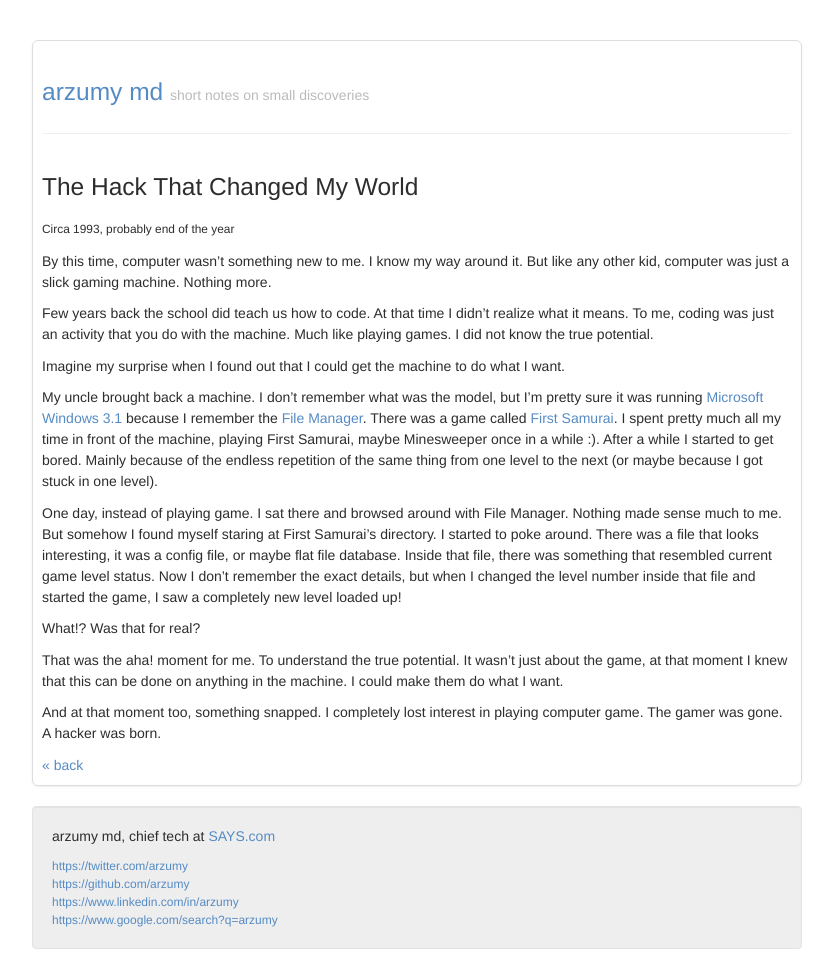
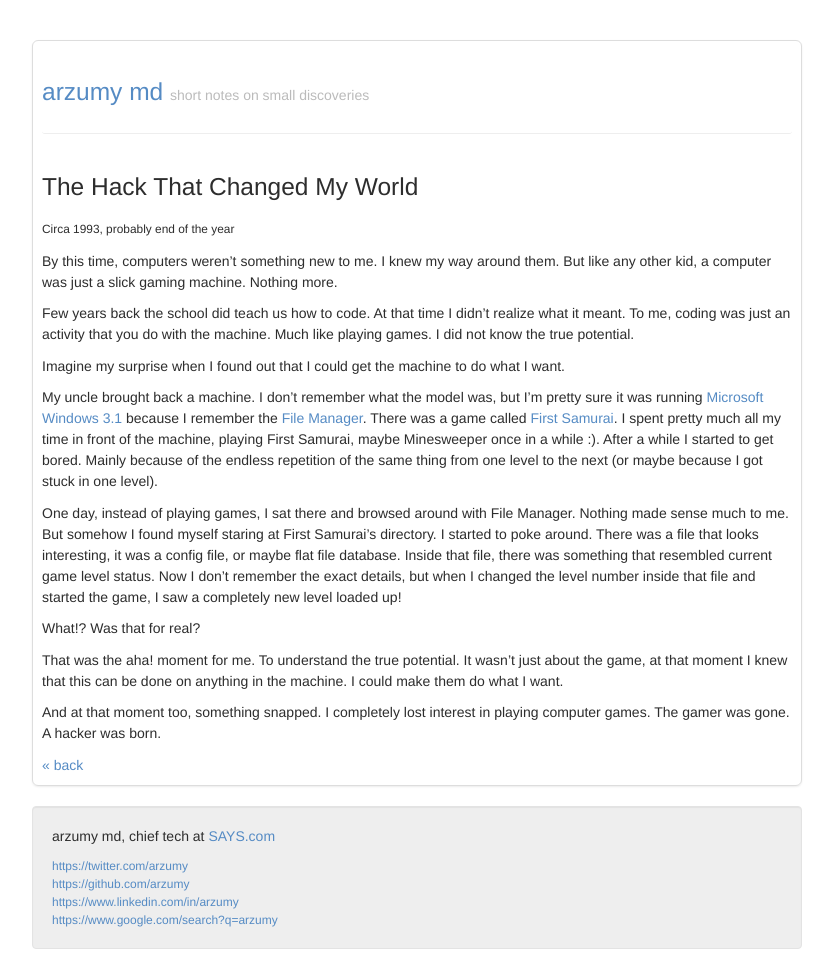
Before and after one commit to arzumy/arzumy.github.com, a Jekyll site: the page built from _posts/1993-01-01-the-hack-that-changed-my-world.md, in a window 1280 px wide. Shown: the whole page, without its empty margins (223-1056 px from the left). Built offline with Jekyll 4.4.1, drawn with Linux system fonts in a browser that asks for light colours; some web fonts are replaced.

Commit message:
Update _posts/1993-01-01-the-hack-that-changed-my-world.md
Minor edits. Grammar.

```diff
--- a/_posts/1993-01-01-the-hack-that-changed-my-world.md
+++ b/_posts/1993-01-01-the-hack-that-changed-my-world.md
@@ -5,18 +5,18 @@ tags : [hacker, memoir, microsoft]
 ---
 <p><small>Circa 1993, probably end of the year</small></p>
 
-By this time, computer wasn't something new to me. I know my way around it. But like any other kid, computer was just a slick gaming machine. Nothing more.
+By this time, computers weren't something new to me. I knew my way around them. But like any other kid, a computer was just a slick gaming machine. Nothing more.
 
-Few years back the school did teach us how to code. At that time I didn't realize what it means. To me, coding was just an activity that you do with the machine. Much like playing games. I did not know the true potential.
+Few years back the school did teach us how to code. At that time I didn't realize what it meant. To me, coding was just an activity that you do with the machine. Much like playing games. I did not know the true potential.
 
 Imagine my surprise when I found out that I could get the machine to do what I want.
 
-My uncle brought back a machine. I don't remember what was the model, but I'm pretty sure it was running [Microsoft Windows 3.1](http://en.wikipedia.org/wiki/Windows_3.1x) because I remember the [File Manager](http://en.wikipedia.org/wiki/File_Manager_%28Windows%29). There was a game called [First Samurai](http://en.wikipedia.org/wiki/First_Samurai_%28video_game%29). I spent pretty much all my time in front of the machine, playing First Samurai, maybe Minesweeper once in a while :). After a while I started to get bored. Mainly because of the endless repetition of the same thing from one level to the next (or maybe because I got stuck in one level).
+My uncle brought back a machine. I don't remember what the model was, but I'm pretty sure it was running [Microsoft Windows 3.1](http://en.wikipedia.org/wiki/Windows_3.1x) because I remember the [File Manager](http://en.wikipedia.org/wiki/File_Manager_%28Windows%29). There was a game called [First Samurai](http://en.wikipedia.org/wiki/First_Samurai_%28video_game%29). I spent pretty much all my time in front of the machine, playing First Samurai, maybe Minesweeper once in a while :). After a while I started to get bored. Mainly because of the endless repetition of the same thing from one level to the next (or maybe because I got stuck in one level).
 
-One day, instead of playing game. I sat there and browsed around with File Manager. Nothing made sense much to me. But somehow I found myself staring at First Samurai's directory. I started to poke around. There was a file that looks interesting, it was a config file, or maybe flat file database. Inside that file, there was something that resembled current game level status. Now I don't remember the exact details, but when I changed the level number inside that file and started the game, I saw a completely new level loaded up!
+One day, instead of playing games, I sat there and browsed around with File Manager. Nothing made sense much to me. But somehow I found myself staring at First Samurai's directory. I started to poke around. There was a file that looks interesting, it was a config file, or maybe flat file database. Inside that file, there was something that resembled current game level status. Now I don't remember the exact details, but when I changed the level number inside that file and started the game, I saw a completely new level loaded up!
 
 What!? Was that for real?
 
 That was the aha! moment for me. To understand the true potential. It wasn't just about the game, at that moment I knew that this can be done on anything in the machine. I could make them do what I want.
 
-And at that moment too, something snapped. I completely lost interest in playing computer game. The gamer was gone. A hacker was born.
+And at that moment too, something snapped. I completely lost interest in playing computer games. The gamer was gone. A hacker was born.
```
